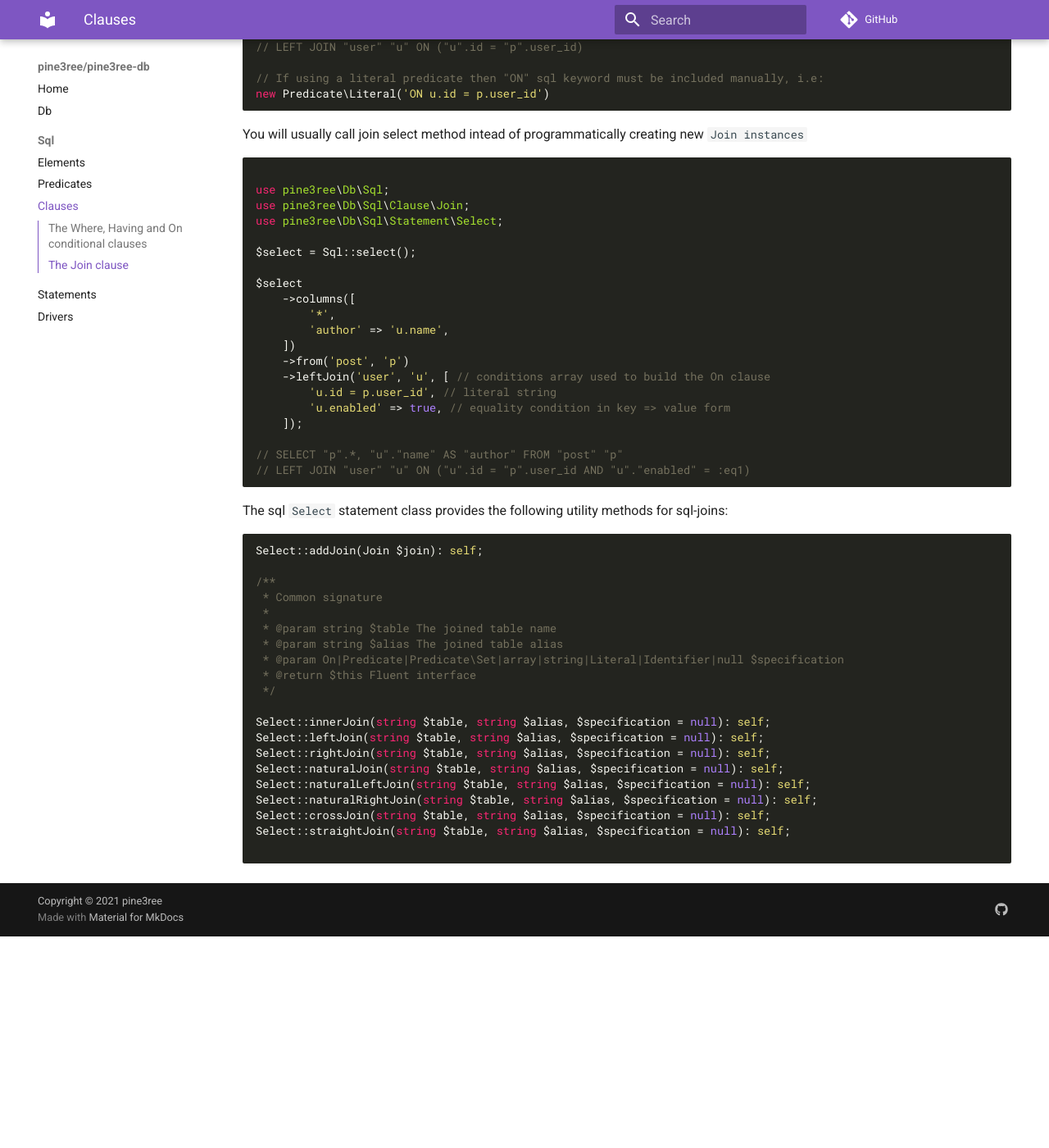
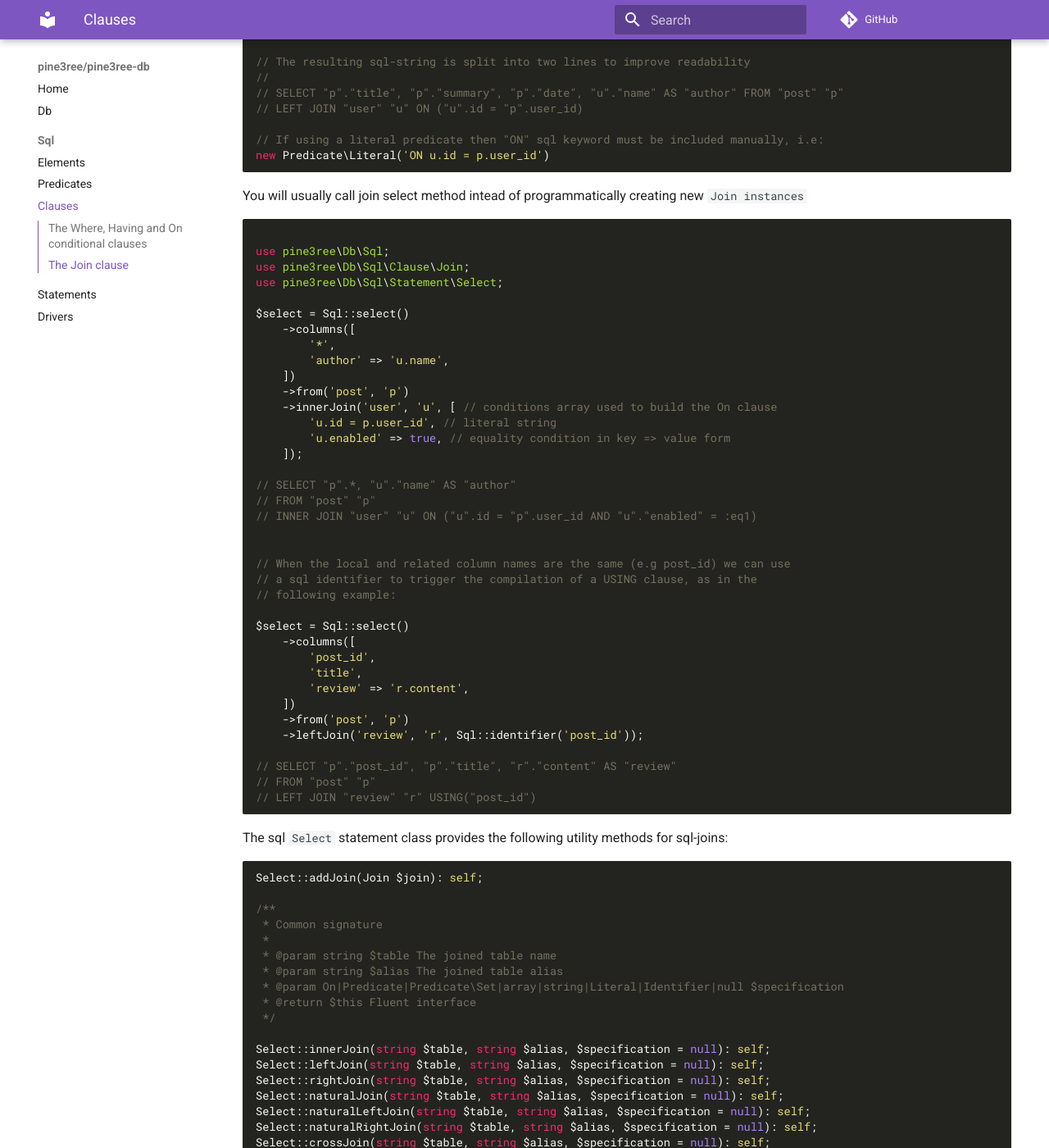
Before and after one commit to pine3ree/pine3ree-db, an MkDocs documentation site: the page built from docs/sql/clauses.md, in a window 1280 px wide and 1400 px high, scrolled down 3245 px. Shown: the whole window at 82% size. Built offline with MkDocs 1.6.1 and Material for MkDocs 9.7.7, drawn with Linux system fonts in a browser that asks for light colours; comment, search, counter and statistics services are not loaded; before the commit the page ends 4387 px from its top, so only the background shows below that; some of the changed text lies outside the part shown.

Commit message:
Update clause docs
Signed-off-by: pine3ree <pine3ree@gmail.com>

````diff
--- a/docs/sql/clauses.md
+++ b/docs/sql/clauses.md
@@ -177,21 +179,38 @@ use pine3ree\Db\Sql;
 use pine3ree\Db\Sql\Clause\Join;
 use pine3ree\Db\Sql\Statement\Select;
 
-$select = Sql::select();
-
-$select
+$select = Sql::select()
     ->columns([
         '*',
         'author' => 'u.name',
     ])
     ->from('post', 'p')
-    ->leftJoin('user', 'u', [ // conditions array used to build the On clause
+    ->innerJoin('user', 'u', [ // conditions array used to build the On clause
         'u.id = p.user_id', // literal string
         'u.enabled' => true, // equality condition in key => value form
     ]);
 
-// SELECT "p".*, "u"."name" AS "author" FROM "post" "p"
-// LEFT JOIN "user" "u" ON ("u".id = "p".user_id AND "u"."enabled" = :eq1)
+// SELECT "p".*, "u"."name" AS "author"
+// FROM "post" "p"
+// INNER JOIN "user" "u" ON ("u".id = "p".user_id AND "u"."enabled" = :eq1)
+
+
+// When the local and related column names are the same (e.g post_id) we can use
+// a sql identifier to trigger the compilation of a USING clause, as in the
+// following example:
+
+$select = Sql::select()
+    ->columns([
+        'post_id',
+        'title',
+        'review' => 'r.content',
+    ])
+    ->from('post', 'p')
+    ->leftJoin('review', 'r', Sql::identifier('post_id'));
+
+// SELECT "p"."post_id", "p"."title", "r"."content" AS "review"
+// FROM "post" "p"
+// LEFT JOIN "review" "r" USING("post_id")
 ```
 
 The sql `Select` statement class provides the following utility methods for sql-joins:
````
Also changed, not shown: other parts of docs/sql/clauses.md (+7 -5 lines).
